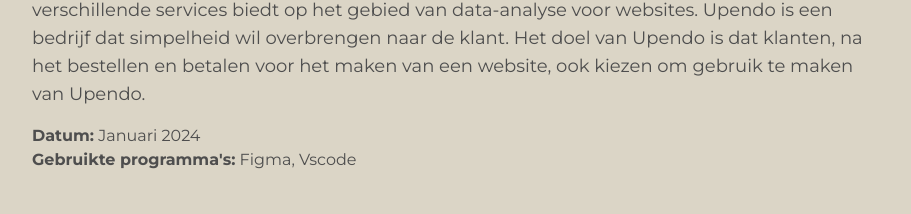
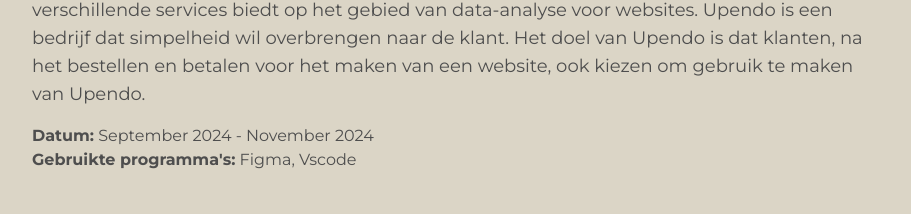
Before and after one commit to hanlyvt/Showcase-portfolio, a Next.js app: page /project/1 in a window 1280 px wide. Shown: the part 916-1130 px from the top of the page, without its empty margins (184-1095 px from the left). Built offline with nearby package versions, Linux system fonts and the light colour scheme; a web font is replaced by a local one.

Commit message:
Datum projecten aangepast

```diff
--- a/app/project/[id]/page.tsx
+++ b/app/project/[id]/page.tsx
@@ -12,7 +12,7 @@ const projects = [
     coverImage: "/images/Upendo_Logo.svg?height=600&width=1200",
     description:
       "Upendo is een nieuwe tak die 2manydots graag wil ontwikkelen naast het bedenken en maken van websites. Naast het bouwen van websites willen ze ook focussen op het analyseren van deze websites. Daarom creëren ze Upendo, een onderdeel van 2md dat verschillende services biedt op het gebied van data-analyse voor websites. Upendo is een bedrijf dat simpelheid wil overbrengen naar de klant. Het doel van Upendo is dat klanten, na het bestellen en betalen voor het maken van een website, ook kiezen om gebruik te maken van Upendo.",
-    date: "Januari 2024",
+    date: "September 2024 - November 2024",
     tools: ["Figma", "Vscode"],
     reflection:
       "Dit project heeft me inzicht gegeven in hoe belangrijk een goede structuur is bij zowel design als development. Door de Double Diamond Methode toe te passen, heb ik geleerd om vanuit een breed perspectief te starten, de juiste elementen te definiëren, en vervolgens een gefocust en effectief ontwerp te ontwikkelen. Ondanks mijn beperkte ervaring met Storyblok en React, kon ik met elke sprint stappen maken en mezelf verder ontwikkele",
@@ -79,7 +79,7 @@ const projects = [
     coverImage: "/images/Marketing_Loom_Logo.svg?height=600&width=1200",
     description:
       "Voor mijn project The Marketing Loom ontwikkel ik een website die marketingprofessionals, ondernemers en bedrijfsleiders in Nederland dagelijks bijpraat over de nieuwste trends en ontwikkelingen in marketing. De website biedt artikelen, analyses, interviews, casestudies en marktdata, en geeft gebruikers de mogelijkheid om zich te abonneren op nieuwsbrieven en deel te nemen aan webinars en evenementen.",
-    date: "Novmber 2025",
+    date: "Novmber 2024 - December 2024",
     tools: ["Figma", "V0.dev", "ChatGPT", "React", "TailwindCSS", "Vscode"],
     reflection:
       "Het project, dat na drie sprints is afgerond, verliep over het algemeen succesvol. Als groep hebben we een functionele en visueel aantrekkelijke website ontwikkeld die aansluit bij de behoeften van de doelgroep. Ik heb veel geleerd over user testing, het verwerken van feedback, en het effectief toepassen van designprincipes. Mijn rol in het ontwerpen en coderen van specifieke onderdelen, zoals de header en de interviewpagina, gaf me waardevolle praktijkervaring.",
@@ -103,7 +103,7 @@ const projects = [
     coverImage: "/images/Mcrace_Logo.svg?height=600&width=1200",
     description:
       "Ontwerp en ontwikkel een campagne, die aansluit bij een zelf te kiezen thema en waarin interactie met McDonalds centraal staat. Werk de campagne uit in verschillende digitale middelen, die de aandacht vasthouden, interesse opwekken, bezoekers op een leuke manier bezig houden en uitnodigen tot delen.",
-    date: "Maart-Mei 2024",
+    date: "Maart 2024 - Mei 2024",
     tools: ["Figma", "V0.dev", "ChatGPT", "React", "TailwindCSS", "Vscode"],
     reflection:
       "Tijdens het McDonald's project heb ik veel geleerd over het uitvoeren van een marketingcampagne. Door het onderzoeken van de interesse in kaartenverzamelingen en het houden van interviews, kreeg ik een beter beeld van de doelgroep. Het testen van de prototypes gaf me nuttige feedback om mijn ontwerpen te verbeteren. Het samenwerken met mijn team om concepten te visualiseren en uit te werken, zowel op papier als digitaal, heeft mijn vaardigheden in teamwork en creativiteit vergroot.",
@@ -150,7 +150,7 @@ const projects = [
     coverImage: "/images/Claudy_Logo.svg?height=600&width=1200",
     description:
       "Claudy is een getalenteerde singer-son gwriter uit Tilburg, gespecialiseerd in Nederlandstalige popliedjes met een optimistische boodschap. Haar teksten zijn authentiek en weerspiegelen haar emoties, versterkt door haar Brabantse accent.",
-    date: "Februari-Maart 2024",
+    date: "Februari 2024 Maart 2024",
     tools: ["Figma", "Adobe XD", "Photoshop", "ChatGPT"],
     reflection:
       "De presentaties geven was een goed moment voor feedback zodat de designs naar verwachting van claudy worden geleverd. Ik ben trots op de resultaten en mijn bijdrage.",
```
